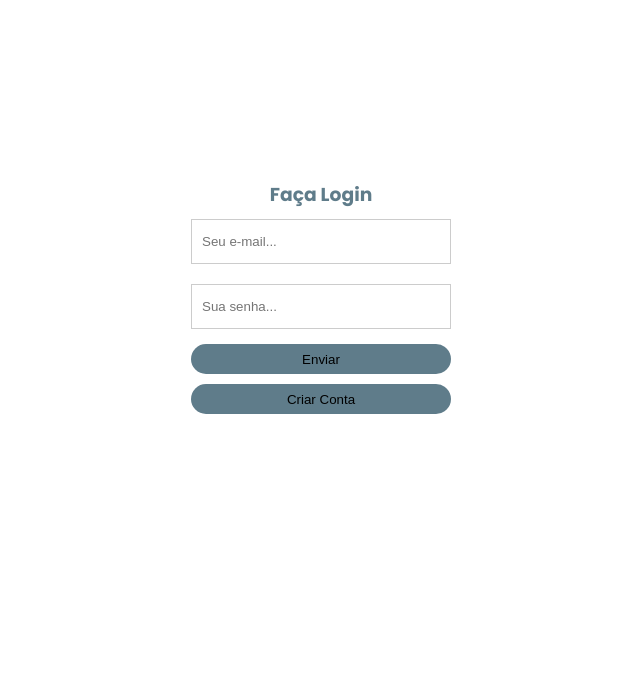
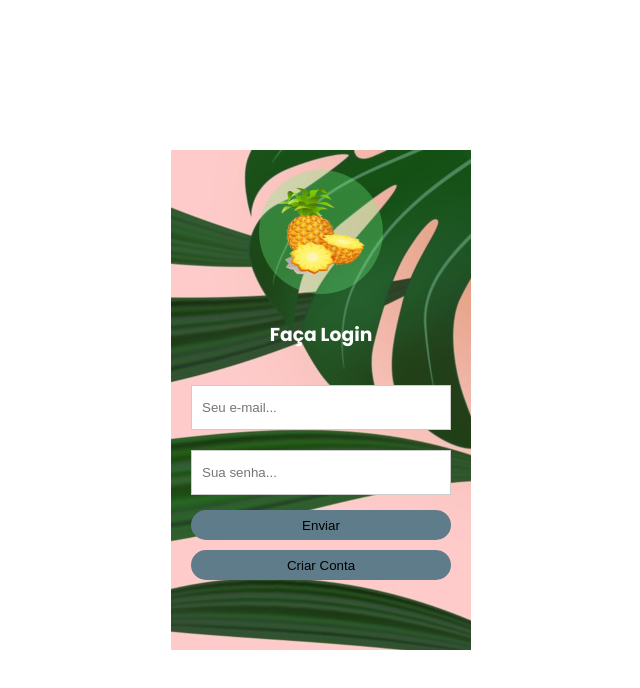
Before and after one commit to EmanuelCorreaCarneiro/LoginTropicale, a plain HTML site: page index.html in a window 1280 px wide. Shown: the whole page, without its empty margins (319-959 px from the left). Drawn offline with Linux system fonts and the light colour scheme.

Commit message:
add new image files

```diff
--- a/index.html
+++ b/index.html
@@ -9,6 +9,7 @@
 </head>
 <body>
     <form>
+        <div class="logo"><a href="#"><img src="abacaxi.png"></a></div>
         <h3>Faça Login</h3>
         <input type="text" name="email" placeholder="Seu e-mail..."/>
         <input type="password" name="senha" placeholder="Sua senha..."/>
--- a/style.css
+++ b/style.css
@@ -4,12 +4,6 @@
     margin: 0;
     padding: 0;
     box-sizing: border-box;
-}
-
-form h3{
-    font-family:'Poppins', sans-serif;
-    color:#5f7c8a;;
-    text-align: center;
 }
 form{
     background-color: #fff;
@@ -21,7 +15,8 @@ form{
     left: 50%;
     top: 50%;
     transform: translate(-50%, -50%);
-    margin: 10px 0;
+    background:url('tropical.png') no-repeat fixed ;
+
 }
 form input[type=text],
 form input[type=password]{
@@ -45,3 +40,26 @@ form input[type=submit]{
 form input[type=submit]:hover{
     background-color: #4A5F6A;
 }
+.logo img{
+    width: 90px;
+    height: 90px;
+    display: block;
+}
+.logo{
+    background-color: rgba(116, 245, 133, 0.315);
+    border-radius: 50%;
+    width: 124px;
+    height: 124px;
+    display:flex;
+    justify-content: center;
+    align-items: center;
+    margin-left: auto;
+    margin-right: auto;
+}
+form h3{
+    text-align: center;
+    align-items: center;
+    padding: 10%;
+    font-family:'Poppins', sans-serif;
+    color:#fff;
+}
```
Also changed, not shown: abacaxi.png (added), tropical.png (added).
